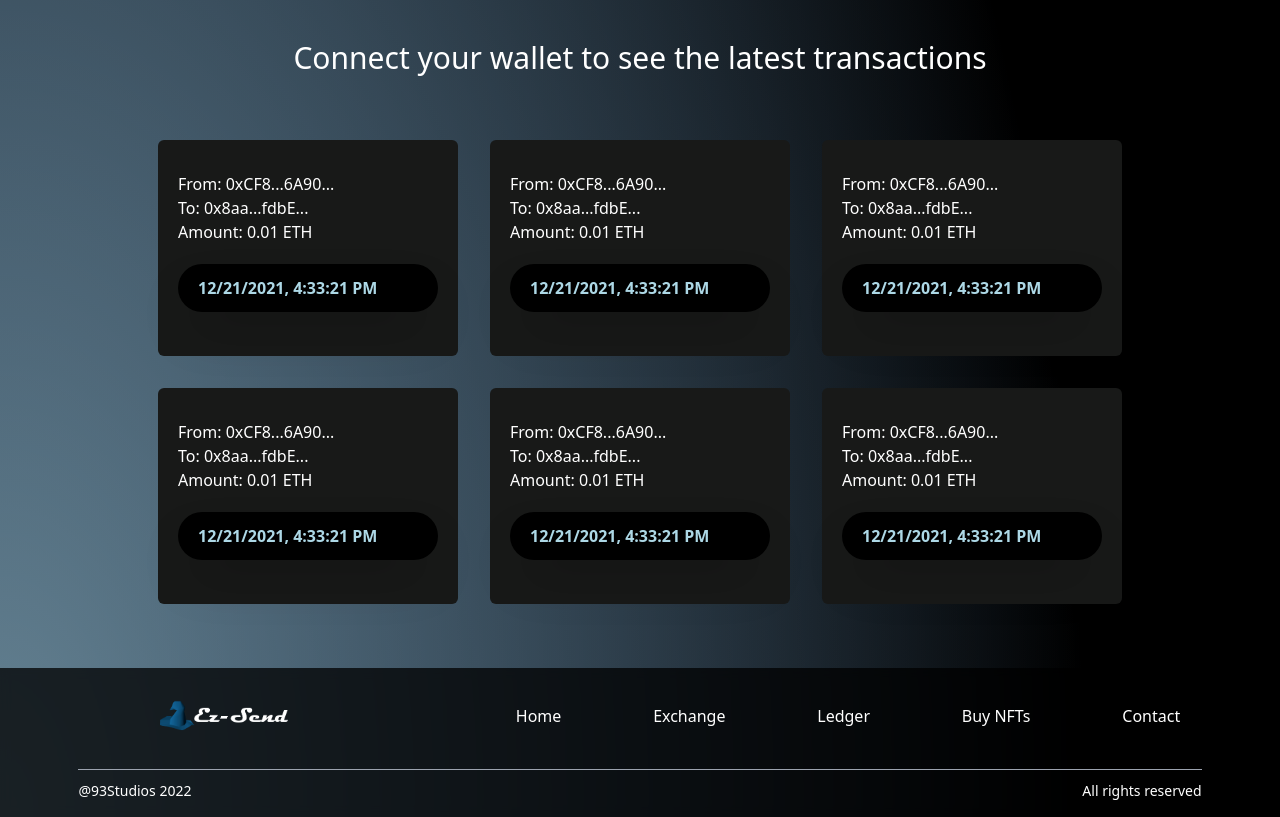
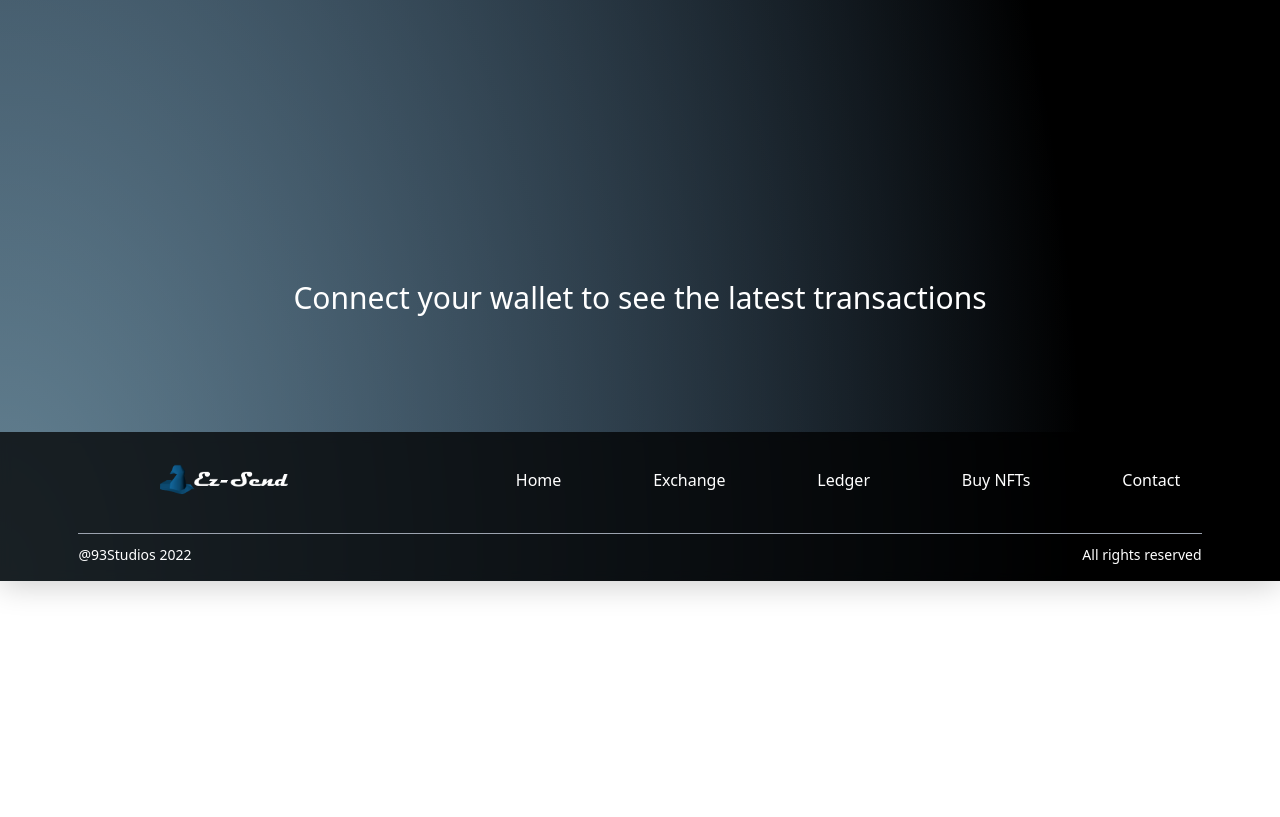
Before and after one commit to Tristan-Marcus/Ez-Send, a React (Vite) app in the folder client/: page / in a window 1280 px wide. Shown: the part 1560-2377 px from the top of the page. After the commit the page ends 2141 px from the top, so only its background shows below. Built offline with nearby package versions, Linux system fonts and the light colour scheme; a web font is replaced by a local one.

Commit message:
Fixed form parameter bugs. Added smooth scrolling feature to all nav/footer links

```diff
--- a/client/src/App.jsx
+++ b/client/src/App.jsx
@@ -3,16 +3,18 @@ import { Navbar, Home, Footer, Exchange, Details, Ledger } from './components'
 const App = () => {
   return (
     <div className="min-h-screen color-nav">
-      <div>
+      <div id="home-container">
         <Navbar />
         <Home />
-        <div className="flex-1 flex flex-col md:flex-row items-center">
+        <div className="flex-1 flex flex-col md:flex-row items-center mb-60" id="exchange-container">
           <Details />
           <Exchange />
         </div>
-        <Ledger />
+        <div id="ledger-container">
+          <Ledger />
+        </div>
       </div>
-      <div className="footer-black-glass">
+      <div className="footer-black-glass mt-5">
         <Footer />
       </div>
     </div>
--- a/client/src/components/Exchange.jsx
+++ b/client/src/components/Exchange.jsx
@@ -17,14 +17,14 @@ const Input = ({ placeholder, name, type, amount, handleChange }) => (
 )
 
 const Exchange = () => {
-    const { connectWallet, connectedAccount, formData, handleChange, sendCrypto } = useContext(ExchangeContext);
+    const { connectWallet, connectedAccount, formData, handleChange, sendCrypto, isLoading } = useContext(ExchangeContext);
 
     const handleSubmit = (e) => {
-        const { recipient, amount, message } = formData
+        const { receiver, amount, message } = formData
 
         e.preventDefault();
 
-        if(!recipient || !amount || !message) return (console.log("lul"));
+        if(!receiver || !amount || !message) return (console.log("Transaction was not sent."));
 
         sendCrypto();
     }
@@ -42,14 +42,14 @@ const Exchange = () => {
 
             <div className="p-10 sm:w-96 md:w-[30vw] flex flex-col justify-start items-center blue-glass">
                 <p className="text-white text-3xl pb-3">Exchange</p>
-                <Input placeholder="Address" name="recipient" type="text" handleChange={handleChange}/>
+                <Input placeholder="Address" name="receiver" type="text" handleChange={handleChange}/>
                 <Input placeholder="Amount (ETH)" name="amount" type="number" handleChange={handleChange}/>
                 <Input placeholder="Message" name="message" type="text" handleChange={handleChange}/>
 
                 <div className="h-[1px] w-full bg-gray-400 my-2">
                 </div>
 
-                {false ? (
+                {isLoading ? (
                     <LoadingAnimation />
                 ) : (
                     <button className="md:text-3xl flex flex-row h-[8vh] w-[25vw] md:w-[25vw] justify-center items-center black-glass p-3 rounded-3xl hover:bg-[#0046] hover:text-white transition ease-in-out font-semibold"
--- a/client/src/components/Footer.jsx
+++ b/client/src/components/Footer.jsx
@@ -1,7 +1,8 @@
 import logo from '../../images/logo.png';
 
+import { homeButton, exchangeButton, ledgerButton } from '../utils/navigation';
+
 const Footer = () => {
-
     return (
         <div className="w-full flex md:justify-center justify-between items-center flex-col p-4">
             <div className="w-full flex sm:flex-row flex-col justify-between items-center my-4">
@@ -9,11 +10,27 @@ const Footer = () => {
                     <img src={logo} alt="logo" className="w-32"/>
                 </div>
                 <div className="flex flex-1 justify-evenly items-center flex-wrap sm:mt-0 mt-5 w-full">
-                    <p className="text-white text-base text-center mx-2 cursor-pointer">Home</p>
-                    <p className="text-white text-base text-center mx-2 cursor-pointer">Exchange</p>
-                    <p className="text-white text-base text-center mx-2 cursor-pointer">Ledger</p>
-                    <p className="text-white text-base text-center mx-2 cursor-pointer">Buy NFTs</p>
-                    <p className="text-white text-base text-center mx-2 cursor-pointer">Contact</p>
+                    <button
+                        onClick={homeButton}
+                        className="text-white text-base text-center mx-2 cursor-pointer">
+                            Home
+                    </button>
+                    <button onClick={exchangeButton}
+                        className="text-white text-base text-center mx-2 cursor-pointer">
+                        Exchange
+                    </button>
+                    <button onClick={ledgerButton}
+                        className="text-white text-base text-center mx-2 cursor-pointer">
+                            Ledger
+                    </button>
+                    <button onClick={() => {}}
+                        className="text-white text-base text-center mx-2 cursor-pointer">
+                            Buy NFTs
+                    </button>
+                    <button onClick={() => {}}
+                        className="text-white text-base text-center mx-2 cursor-pointer">
+                            Contact
+                    </button>
                 </div>
             </div>
             <div className="sm:w-[90%] w-full h-[0.25px] bg-gray-400 mt-5"/>
--- a/client/src/components/Home.jsx
+++ b/client/src/components/Home.jsx
@@ -3,8 +3,6 @@ import { FiArrowDownCircle } from 'react-icons/fi'
 import { BsArrowLeftRight } from 'react-icons/bs'
 
 const Home = () => {
-
-
     return (
         <div className="flex flex-col w-full h-screen md:justify-center items-center sf-font">
             <div className="flex md:flex-row flex-col items-start justify-between md:p-18 pt-6 pb-12 px-4">
--- a/client/src/components/Ledger.jsx
+++ b/client/src/components/Ledger.jsx
@@ -6,7 +6,7 @@ import { shortenString } from '../utils/shortenString';
 
 import testData from '../utils/testData';
 
-const TransactionCard = ({ addressFrom, recipient, timestamp, message, amount }) => {
+const TransactionCard = ({ sender, receiver, time, message, amount }) => {
     return (
         <div className="bg-[#181918] m-4 flex flex-1
           2xl:min-w-[450px]
@@ -17,12 +17,12 @@ const TransactionCard = ({ addressFrom, recipient, timestamp, message, amount })
         ">
             <div className="flex flex-col items-center w-full mt-3">
                 <div className="w-full mb-6 p-2">
-                    <a href={`https://ropsten.etherscan.io/address/${addressFrom}`} target="_blank" rel="noopener noreferrer">
-                        <p className="text-white text-base">From: {shortenString(addressFrom)}</p>
+                    <a href={`https://ropsten.etherscan.io/address/${sender}`} target="_blank" rel="noopener noreferrer">
+                        <p className="text-white text-base">From: {shortenString(sender)}</p>
                     </a>
 
-                    <a href={`https://ropsten.etherscan.io/address/${recipient}`} target="_blank" rel="noopener noreferrer">
-                        <p className="text-white text-base">To: {shortenString(recipient)}</p>
+                    <a href={`https://ropsten.etherscan.io/address/${receiver}`} target="_blank" rel="noopener noreferrer">
+                        <p className="text-white text-base">To: {shortenString(receiver)}</p>
                     </a>
 
                     <p className="text-white text-base">Amount: {amount} ETH</p>
@@ -34,7 +34,7 @@ const TransactionCard = ({ addressFrom, recipient, timestamp, message, amount })
                     )}
 
                     <div className="bg-black p-3 px-5 w-man rounded-3xl mt-5 shadow-2xl">
-                        <p className="text-[lightblue] font-bold">{timestamp}</p>
+                        <p className="text-[lightblue] font-bold">{time}</p>
                     </div>
 
                 </div>
@@ -45,7 +45,7 @@ const TransactionCard = ({ addressFrom, recipient, timestamp, message, amount })
 }
 
 const Ledger = () => {
-    const { connectedAccount } = useContext(ExchangeContext);
+    const { connectedAccount, transactions } = useContext(ExchangeContext);
 
     return (
         <div className="flex w-full justify-center items-center 2xl:px-20">
@@ -57,7 +57,7 @@ const Ledger = () => {
                 )}
 
                 <div className="flex flex-wrap justify-center items-center mt-10">
-                    {testData.reverse().map((transaction, i) => (
+                    {transactions.reverse().map((transaction, i) => (
                         <TransactionCard key={i} {...transaction} />
                     ))}
                 </div>
--- a/client/src/components/Navbar.jsx
+++ b/client/src/components/Navbar.jsx
@@ -7,13 +7,17 @@ import { IoIosClose } from 'react-icons/io';
 import logo from '../../images/logo.png';
 import metamask from '../../images/metamask.png';
 
+import { homeButton, exchangeButton, ledgerButton } from '../utils/navigation';
+
+/*
 const NavbarItem = ( {title, props} ) => {
     return (
-        <li className={`font-semibold mx-4 cursor-pointer rounded-full hover:text hover:text-[gold] transition ease-in-out ${props}`}>
+        <button className={`font-semibold mx-4 cursor-pointer rounded-full hover:text hover:text-[gold] transition ease-in-out ${props}`}>
             {title}
-        </li>
+        </button>
     )
 }
+*/
 
 const Navbar = () => {
     const [toggleBurgerMenu, setToggleBurgerMenu] = React.useState(false);
@@ -24,7 +28,9 @@ const Navbar = () => {
 
     return (
         <nav className='w-full flex justify-between items-center pl-5 p-4'>
+            {/*
             <div className="flex relative">
+
                 {toggleBurgerMenu
                  ? <IoIosClose fontSize={32} className="text-white md:hidden cursor-pointer" onClick={() => setToggleBurgerMenu(false)}/>
                  : <HiMenu fontSize={32} className="mr-5 text-white md:hidden cursor-pointer hover:text-[black]" onClick={() => setToggleBurgerMenu(true)}/> }
@@ -38,22 +44,53 @@ const Navbar = () => {
                             <IoIosClose className="hover:text-[black]" onClick={() => setToggleBurgerMenu(false)} />
                         </li>
 
-                        {navLinks.map( (item, index) => (
+                        {/*navLinks.map( (item, index) => (
                             <NavbarItem key={item + index} title={item} classProps="my-2 text-lg"/>
                         ))}
+
+                        <button onClick={homeButton}
+                            className="font-semibold mx-4 cursor-pointer rounded-full hover:text hover:text-[gold] transition ease-in-out my-2 text-lg">
+                                Home
+                        </button>
+                        <button onClick={exchangeButton}
+                            className="font-semibold mx-4 cursor-pointer rounded-full hover:text hover:text-[gold] transition ease-in-out my-2 text-lg">
+                                Exchange
+                        </button>
+                        <button onClick={ledgerButton}
+                            className="font-semibold mx-4 cursor-pointer rounded-full hover:text hover:text-[gold] transition ease-in-out my-2 text-lg">
+                                Ledger
+                        </button>
+
                     </ul>
                 )}
 
             </div>
+
+                    */}
 
             <div className="md:flex-[0.8] flex-initial flex-row justify-center items-center">
                 <img src={logo} alt="logo" className="w-50 cursor-pointer"/>
             </div>
 
             <ul className="text-white md:flex hidden flex-row justify-between items-center flex-initial pr-[100px]">
-                {navLinks.map( (item, index) => (
+
+                {/*navLinks.map( (item, index) => (
                     <NavbarItem title={item} key={item + index} />
-                ))}
+                ))*/}
+
+                <button onClick={homeButton}
+                    className="font-semibold mx-4 cursor-pointer rounded-full hover:text hover:text-[gold] transition ease-in-out">
+                        Home
+                </button>
+                <button onClick={exchangeButton}
+                    className="font-semibold mx-4 cursor-pointer rounded-full hover:text hover:text-[gold] transition ease-in-out">
+                        Exchange
+                </button>
+                <button onClick={ledgerButton}
+                    className="font-semibold mx-4 cursor-pointer rounded-full hover:text hover:text-[gold] transition ease-in-out">
+                        Ledger
+                </button>
+
                 {!connectedAccount && (
                     <button className="ml-2 flex flex-row my-5 bg-[#ECD032] p-3 rounded-full hover:bg-[#000000] text-black hover:text-white transition ease-in-out hover:ring"
                             type="button"
--- a/client/src/context/ExchangeContext.jsx
+++ b/client/src/context/ExchangeContext.jsx
@@ -17,16 +17,40 @@ const getEthereumContract = () => {
 
 export const ExchangeProvider = ({ children }) => {
     const [connectedAccount, setConnectedAccount] = useState('');
-    const [formData, setFormData] = useState({ recipient: '', amount: '', message: '' });
+    const [formData, setFormData] = useState({ receiver: '', amount: '', message: '' });
     const [isLoading, setIsLoading] = useState(false);
-    const [exchangeCount, setExchangeCount] = useState(localStorage.getItem('exchangeCount'))
+    const [exchangeCount, setExchangeCount] = useState(localStorage.getItem('exchangeCount'));
+    const [transactions, setTransactions] = useState([]);
 
     const handleChange = (e, name) => {
         setFormData((prevState) => ({ ...prevState, [name]: e.target.value}));
     }
 
+    const getTransactions = async () => {
+        try {
+            if(!ethereum) return alert("Please connect your MetaMask Wallet");
+
+            const exchangeContract = getEthereumContract();
+            const availableTransactions = await exchangeContract.getTransactions();
+
+            const organizedTransactions = availableTransactions.map((transactions) => ({
+                sender: transactions.sender,
+                receiver: transactions.receiver,
+                amount: parseInt(transactions.amount._hex) / (10 ** 18),
+                message: transactions.message,
+                time: new Date(transactions.time.toNumber() * 1000).toLocaleString(),
+            }))
+
+            console.log(organizedTransactions);
+            setTransactions(organizedTransactions);
+
+        } catch (error) {
+            console.log(error);
+        }
+    }
+
     const checkWalletConnection = async () => {
-        try{
+        try {
             if(!ethereum) return alert("Please connect your MetaMask Wallet");
 
             const wallets = await ethereum.request({ method: 'eth_accounts' });
@@ -34,13 +58,25 @@ export const ExchangeProvider = ({ children }) => {
             if(wallets.length) {
                 setConnectedAccount(wallets[0]);
 
-                // getAllTransactions();
+                getTransactions();
             } else {
                 console.log("No wallets connected.");
             }
         } catch (error) {
             console.log(error);
             throw new Error("Cannot connect wallet.");
+        }
+    }
+
+    const checkIfTransactionsExist = async () => {
+        try {
+            const exchangeContract = getEthereumContract();
+            const exchangeCount = await exchangeContract.getExchangeCounter();
+
+            window.localStorage.setItem("exchangeCount", exchangeCount)
+        } catch (error) {
+            console.log(error);
+            throw new Error("Cannot send crypto")
         }
     }
 
@@ -61,7 +97,7 @@ export const ExchangeProvider = ({ children }) => {
         try {
             if(!ethereum) return alert("Please connect your MetaMask Wallet");
 
-            const { recipient, amount, message } = formData;
+            const { receiver, amount, message } = formData;
             const exchangeContract = getEthereumContract();
 
             // This converts amount from eth to gwei
@@ -71,13 +107,13 @@ export const ExchangeProvider = ({ children }) => {
                 method: 'eth_sendTransaction',
                 params: [{
                     from: connectedAccount,
-                    to: recipient,
+                    to: receiver,
                     gas: '0x5208', // 21000 GWEI = 0.000021 ETH
                     value: parsedAmount._hex,
                 }]
             });
 
-            const transactionHash = await exchangeContract.connectBlockchain(recipient, parsedAmount, message)
+            const transactionHash = await exchangeContract.connectBlockchain(receiver, parsedAmount, message)
 
             setIsLoading(true);
             console.log(`Transaction ${transactionHash.hash} is Loading...`);
@@ -90,6 +126,8 @@ export const ExchangeProvider = ({ children }) => {
 
             setExchangeCount(exchangeCount.toNumber());
 
+            window.BeforeUnloadEvent();
+
         } catch (error) {
             console.log(error);
 
@@ -99,10 +137,11 @@ export const ExchangeProvider = ({ children }) => {
 
     useEffect(() => {
         checkWalletConnection();
+        checkIfTransactionsExist();
     }, [])
 
     return (
-        <ExchangeContext.Provider value={{ connectWallet, connectedAccount, formData, setFormData, handleChange, sendCrypto }}>
+        <ExchangeContext.Provider value={{ connectWallet, connectedAccount, formData, setFormData, handleChange, sendCrypto, transactions, isLoading, }}>
             {children}
         </ExchangeContext.Provider>
     );
--- /dev/null
+++ b/client/src/utils/navigation.js
@@ -0,0 +1,11 @@
+export const homeButton = () => (
+    document.getElementById('home-container').scrollIntoView({ behavior: "smooth" })
+);
+
+export const exchangeButton = () => (
+    document.getElementById('exchange-container').scrollIntoView({behavior: "smooth"})
+);
+
+export const ledgerButton = () => (
+    document.getElementById('ledger-container').scrollIntoView({behavior: "smooth"})
+);
--- a/client/src/utils/testData.js
+++ b/client/src/utils/testData.js
@@ -3,48 +3,48 @@ export default [
     {
       id: 1,
       message: "",
-      timestamp: "12/21/2021, 4:33:21 PM",
-      addressFrom: "0xCF8e569A97C423952DdFf902375C7C76549A6A90",
+      time: "12/21/2021, 4:33:21 PM",
+      sender: "0xCF8e569A97C423952DdFf902375C7C76549A6A90",
       amount: "0.01",
-      recipient: "0x8aa395Ab97837576aF9cd6946C79024ef1acfdbE",
+      receiver: "0x8aa395Ab97837576aF9cd6946C79024ef1acfdbE",
     },
     {
       id: 2,
       message: "",
-      timestamp: "12/21/2021, 4:33:21 PM",
-      addressFrom: "0xCF8e569A97C423952DdFf902375C7C76549A6A90",
+      time: "12/21/2021, 4:33:21 PM",
+      sender: "0xCF8e569A97C423952DdFf902375C7C76549A6A90",
       amount: "0.01",
-      recipient: "0x8aa395Ab97837576aF9cd6946C79024ef1acfdbE",
+      receiver: "0x8aa395Ab97837576aF9cd6946C79024ef1acfdbE",
     },
     {
       id: 3,
-      timestamp: "12/21/2021, 4:33:21 PM",
-      addressFrom: "0xCF8e569A97C423952DdFf902375C7C76549A6A90",
+      time: "12/21/2021, 4:33:21 PM",
+      sender: "0xCF8e569A97C423952DdFf902375C7C76549A6A90",
       amount: "0.01",
-      recipient: "0x8aa395Ab97837576aF9cd6946C79024ef1acfdbE",
+      receiver: "0x8aa395Ab97837576aF9cd6946C79024ef1acfdbE",
     },
     {
       id: 4,
       message: "",
-      timestamp: "12/21/2021, 4:33:21 PM",
-      addressFrom: "0xCF8e569A97C423952DdFf902375C7C76549A6A90",
+      time: "12/21/2021, 4:33:21 PM",
+      sender: "0xCF8e569A97C423952DdFf902375C7C76549A6A90",
       amount: "0.01",
-      recipient: "0x8aa395Ab97837576aF9cd6946C79024ef1acfdbE",
+      receiver: "0x8aa395Ab97837576aF9cd6946C79024ef1acfdbE",
     },
     {
       id: 5,
       message: "",
-      timestamp: "12/21/2021, 4:33:21 PM",
-      addressFrom: "0xCF8e569A97C423952DdFf902375C7C76549A6A90",
+      time: "12/21/2021, 4:33:21 PM",
+      sender: "0xCF8e569A97C423952DdFf902375C7C76549A6A90",
       amount: "0.01",
-      recipient: "0x8aa395Ab97837576aF9cd6946C79024ef1acfdbE",
+      receiver: "0x8aa395Ab97837576aF9cd6946C79024ef1acfdbE",
     },
     {
       id: 6,
       message: "",
-      timestamp: "12/21/2021, 4:33:21 PM",
-      addressFrom: "0xCF8e569A97C423952DdFf902375C7C76549A6A90",
+      time: "12/21/2021, 4:33:21 PM",
+      sender: "0xCF8e569A97C423952DdFf902375C7C76549A6A90",
       amount: "0.01",
-      recipient: "0x8aa395Ab97837576aF9cd6946C79024ef1acfdbE",
+      receiver: "0x8aa395Ab97837576aF9cd6946C79024ef1acfdbE",
     },
   ];
```
